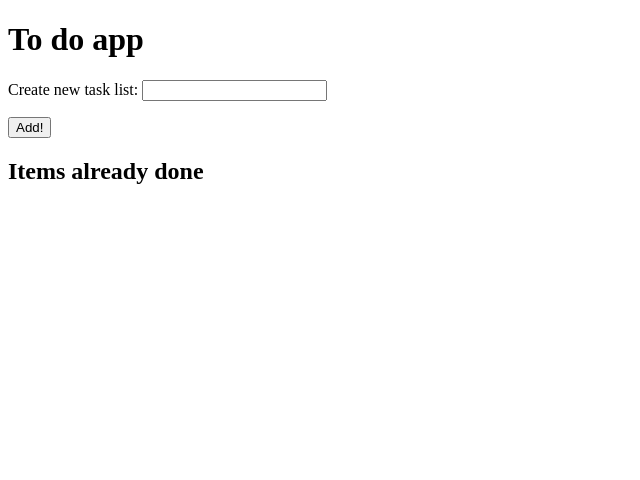
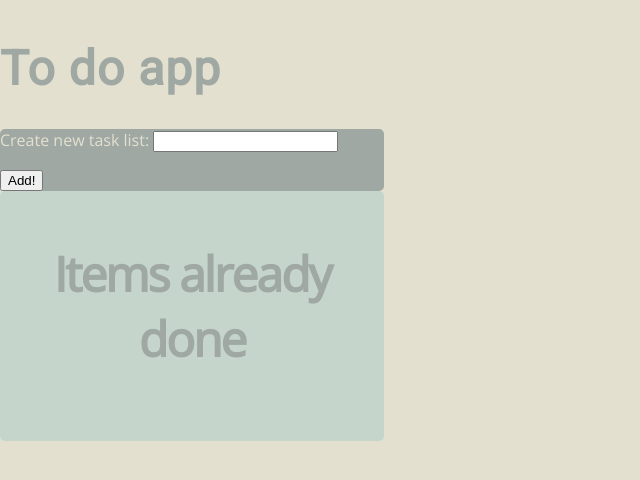
Before and after one commit to mssliw/todolist_app, a Flask app: page / in a window 1280 px wide. Shown: the top 480 px of the page, without its empty margins (0-640 px from the left). Run offline with Flask 2, Linux system fonts and the light colour scheme; data that the repository does not hold is empty.

Commit message:
css base created

```diff
--- /dev/null
+++ b/static/css/main.css
@@ -0,0 +1,72 @@
+body {
+  margin: 0;
+  padding: 0;
+  font-family: "Roboto", sans-serif;
+  color: #444;
+  background-color: #e3e0cf;
+}
+/*
+ * Formatting the header area
+ */
+
+
+header {
+  background-color: #c5d5cb;
+  height: 35px;
+  width: 100%;
+  opacity: .9;
+  margin-bottom: 10px;
+}
+
+.container {
+  width: 30%;
+  border-radius: 5px;
+}
+
+h1.title {
+  color:  #9fa8a3;
+  background-color: #e3e0cf;
+  font-family: "Roboto", sans-serif;
+  font-size: 3em;
+  margin-top: 40px;
+  letter-spacing: +1px;
+
+}
+
+div.new-item {
+  font-family: "Open Sans", sans-serif;
+  color: #e3e0cf;
+  background-color: #9fa8a3;
+}
+
+div.existing-item {
+  font-family: "Open Sans", sans-serif;
+  color:  #9fa8a3;
+  background-color: #c5d5cb;
+  padding: 10px 0 30px 0;
+
+}
+
+div.button {
+   font-family: "Roboto", sans-serif;
+   align: center;
+
+   text-transform: capitalize;
+   font-size: 3em;
+   }
+
+h2 {
+  font-size: 3em;
+  margin-top: 40px;
+  text-align: center;
+  letter-spacing: -2px;
+}
+
+li.big-text {
+  font-family: "Roboto", sans-serif;
+  font-size: 6em;
+}
+li.text {
+  font-family: "Open Sans", sans-serif;
+  font-size: 20pt;
+}
--- a/templates/index.html
+++ b/templates/index.html
@@ -3,10 +3,11 @@
 <head>
     <meta charset="UTF-8">
     <title>To do list app</title>
-</head>
+    <link rel="stylesheet" href="{{ url_for('static', filename='css/main.css') }}">
+    <link href="https://fonts.googleapis.com/css?family=Open+Sans|Roboto" rel="stylesheet"></head>
 <body>
-    <h1> To do app </h1>
-    <div>
+    <h1 class="title"> To do app </h1>
+    <div class="container new-item">
         <form action="{{ url_for('create_new_list') }}" method='POST'>
         <p> Create new task list:
         <input type="text" name="create-new-list"> </p>
@@ -14,18 +15,18 @@
 
     </form>
     </div>
-    <div>
+    <div class="container new-item">
         {% for task_list in task_lists %}
-            <div><li style="font-size: 40pt">{{ task_list.list_title }}</li>
+            <div><li style="font-size: 25pt">{{ task_list.list_title }}</li>
 
                 {% for task_card in incomplete %}
                 {% if task_card in task_list.task_cards %}
-                <li style="font-size: 30pt">{{ task_card.card_title }} <a href="{{ url_for('complete', id=task_card.id) }}">Done!</a>
+                <li style="font-size: 20pt">{{ task_card.card_title }}
+                    <a href="{{ url_for('complete', id=task_card.id) }}">Done!</a>
                     {% for task_details in task_card.task_details %}
-                        <li style="font-size: 15p"> {{ task_details.task_description }}</li>
+                        <li style="text"> {{ task_details.task_description }}</li>
                     {% endfor %}
                 {% endif %}
-
                 {% endfor %}
 
 
@@ -38,8 +39,7 @@
         </form></div>
         {% endfor %}
     </div>
-
-    <div>
+    <div class="container existing-item">
         <h2>Items already done</h2>
         <u1>
             {% for element in accomplished %}
```
